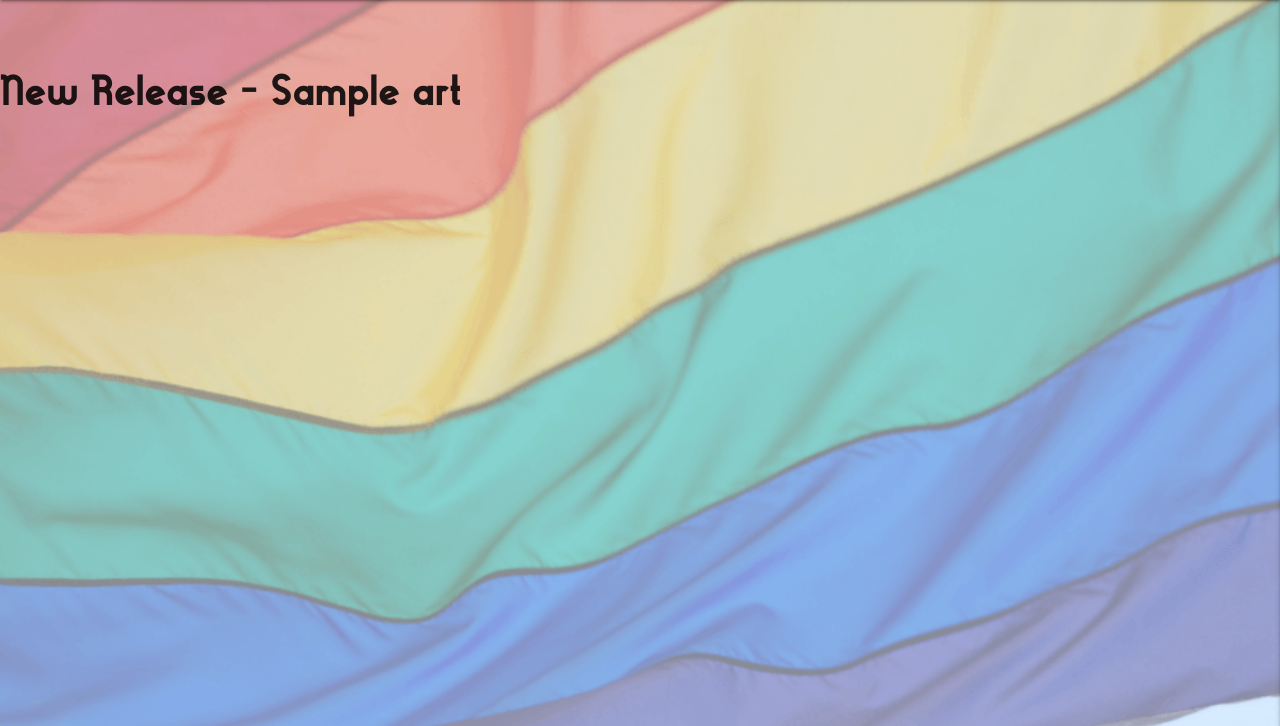
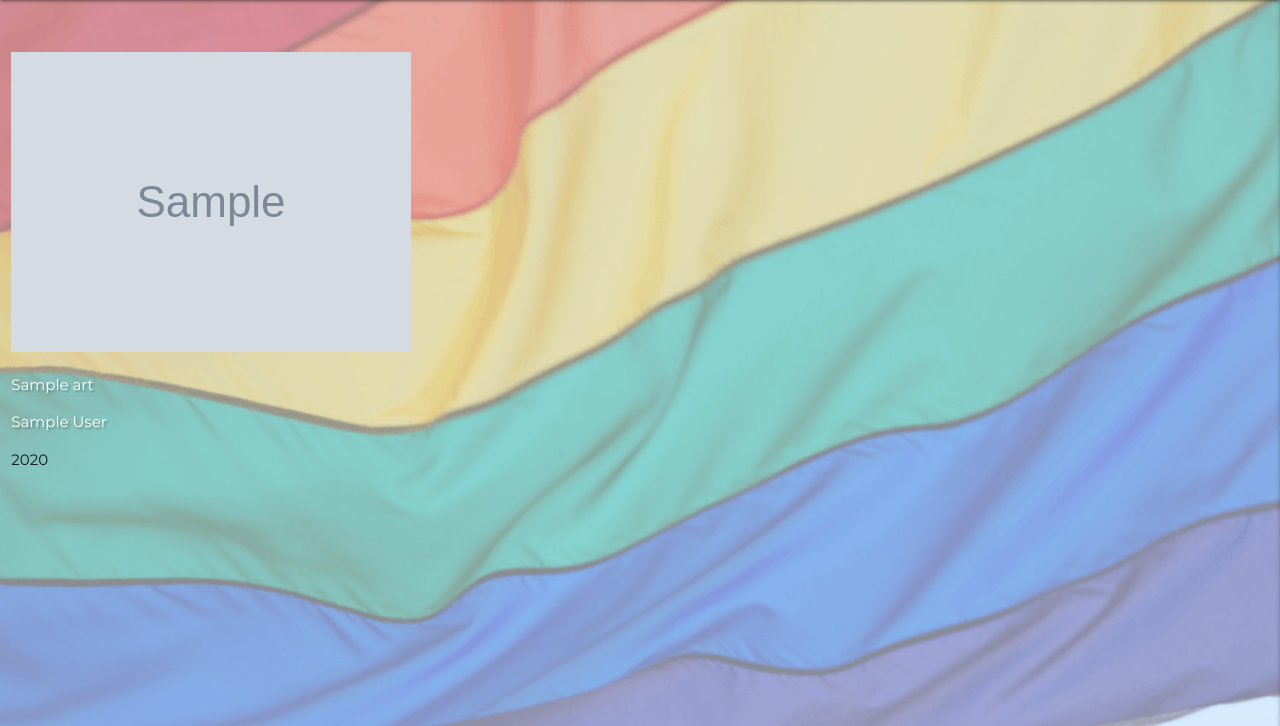
Before and after one commit to irasan/hackpride2021, a Flask app: page /category/1 in a window 1280 px wide. Shown: the part 102-828 px from the top of the page. Run offline with Flask 2, Linux system fonts and the light colour scheme; grey boxes marked "Sample" are stand-in pictures; a database or web service that is not in the repository returns one stand-in record (values such as "Sample title"); some libraries are stand-ins or nearby versions.

Commit message:
category page

```diff
--- a/templates/category.html
+++ b/templates/category.html
@@ -1,13 +1,21 @@
 {% extends "base.html" %}
 {% block content %}
 
+<div class="row">
 {% for item in art|reverse %}
-    <!-- TODO: Ana -->
-    {% if loop.index == 1 %}
-        <h3>New Release - {{ item.title }}</h3>
-    {% else %}
-        {{ item.title }}<br>
-    {% endif %}
+
+<div class="col s12 m6 l3">
+
+    <ul>
+        <li>
+            <img src="{{ item.image }}" alt="{{ item.title }}" onerror="this.onerror=null;this.src='{{ url_for('static', filename='images/no_img.png') }}';">
+        </li>
+        <li><p class="white-text text-shadow">{{ item.title|truncate(20) }}</p></li>
+        <li><p class="white-text text-shadow">{{ item.author|truncate(20) }}</p></li>
+        <li><p>{{ item.year }}</p></li>
+    </ul>
+</div>
+
 {% endfor %}
-
+</div>
 {% endblock %}
```
